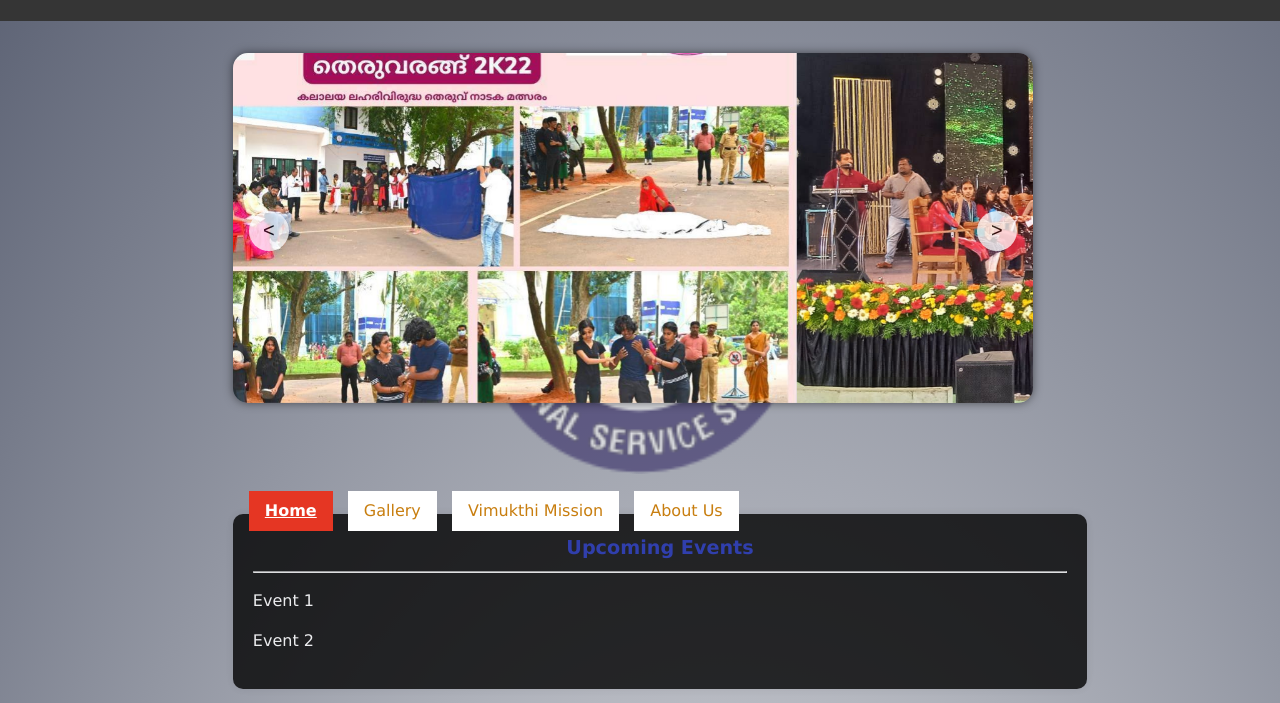
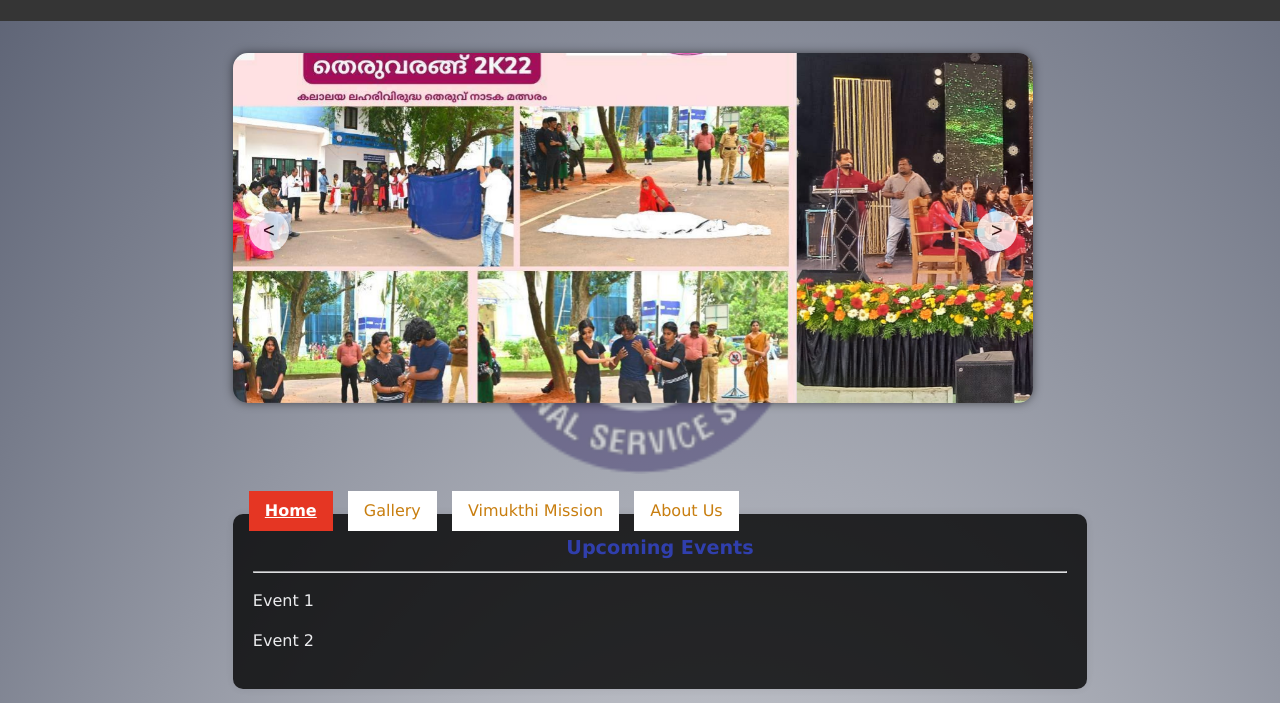
Before and after one commit to Fabinsjr/nss_website, an Astro site: page / in a window 1280 px wide. Shown: the part 87-790 px from the top of the page. Built offline with nearby package versions, Linux system fonts and the light colour scheme; Astro itself is replaced by a stand-in of ours.

Commit message:
Update global.css

```diff
--- a/src/styles/global.css
+++ b/src/styles/global.css
@@ -29,7 +29,7 @@ body::after{
 	height: 100%;
 	z-index: -1;
 	background:  url('/NSS.png') no-repeat;
-	opacity: 60%;
+	opacity: 45%;
 	background-size: 20rem;
 	background-position: center;
 }
```
